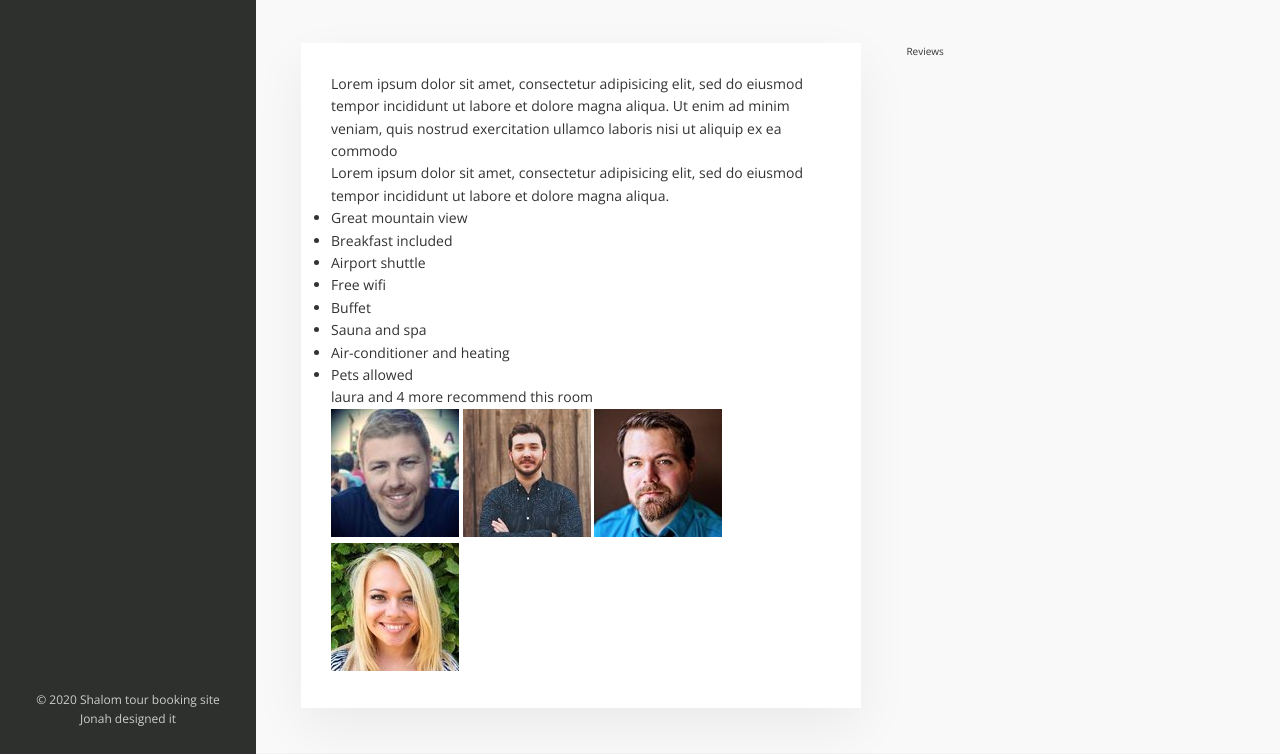
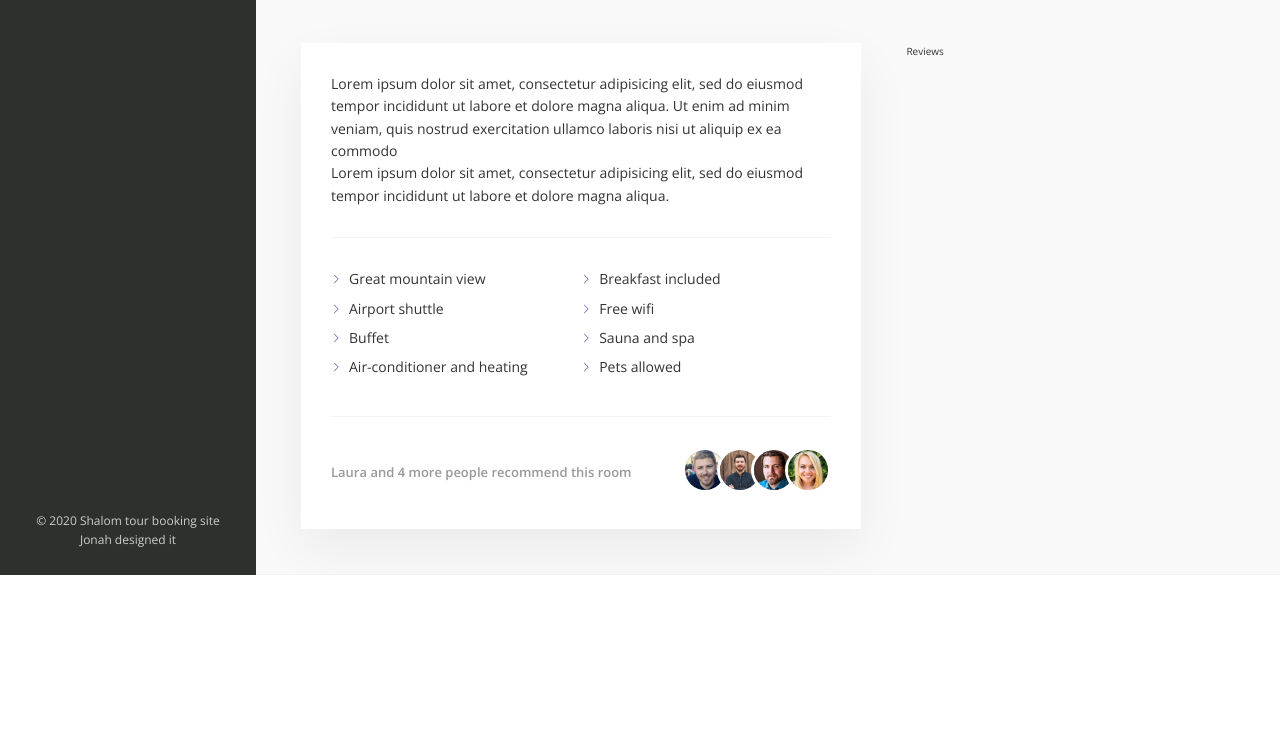
Before and after one commit to Michie1001/shalom, a website: page index.html in a window 1280 px wide. Shown: the part 539-1293 px from the top of the page. After the commit the page ends 1114 px from the top, so only its background shows below. Drawn offline with nearby package versions, Linux system fonts and the light colour scheme.

Commit message:
description done

```diff
--- a/index.html
+++ b/index.html
@@ -148,7 +148,7 @@
                                 <li class="list__item">Pets allowed</li>
                             </ul>
                             <div class="recommend">
-                                <p>laura and 4 more recommend this room</p>
+                                <p>Laura and 4 more people recommend this room</p>
                                 <div class="recommend__friends">
                                     <img src="img/user-3.jpg" class="recommend__photo" alt="Friend's photo 1">
                                     <img src="img/user-4.jpg" class="recommend__photo" alt="Friend's photo 2">
--- a/sass/components.scss
+++ b/sass/components.scss
@@ -247,6 +247,74 @@
 				}
 			}
 		}
+		.detail {
+			.description{
+				p:not(:last-of-type){
+					margin-botton: 2rem;
+				}
+				.list{
+					list-style-type: none;
+					margin: 3rem 0;
+					padding: 3rem 0;
+					border-top: 1px solid var(--grey-light-2);
+					border-bottom: 1px solid var(--grey-light-2);
+
+					display: flex;
+					flex-wrap: wrap;
+					&__item{
+						flex: 0 0 50%;
+						margin-bottom: .7rem;
+					}
+					&__item::before{
+						content: "";
+						display: inline-block;
+						height: 1rem;
+						width: 1rem;
+						margin-right: .8rem;
+
+						// for older browsers
+
+						// background-image: url(../img/chevron-thin-right.svg);
+						// background-size: cover;
+
+
+						// newer browsers
+						background-color: var(--color-royal-purple);
+						-webkit-mask-image: url(../img/chevron-thin-right.svg);
+						-webkit-mask-size: cover;
+						mask-image: url(../img/chevron-thin-right.svg);
+						mask-size: cover;
+					}
+				}
+				.recommend {
+					font-size: 1.3rem;
+					color: var(--grey-dark-3);
+					font-weight: bold;
+					display: flex;
+					align-items: center;
+					p{
+						margin-right: auto;
+					}
+					&__friends{
+
+					}
+					&__photo{
+						box-sizing: content-box;
+						height: 4rem;
+						width: 4rem;
+						border-radius: 50%;
+						border: 3px solid #fff;
+
+						&:not(:last-child){
+							margin-right: -1.5rem;
+						}
+					}
+				}
+			}
+			.user-reviews{
+
+			}
+		}
 	}
 }
 
```
Also changed, not shown: css/style.css.
